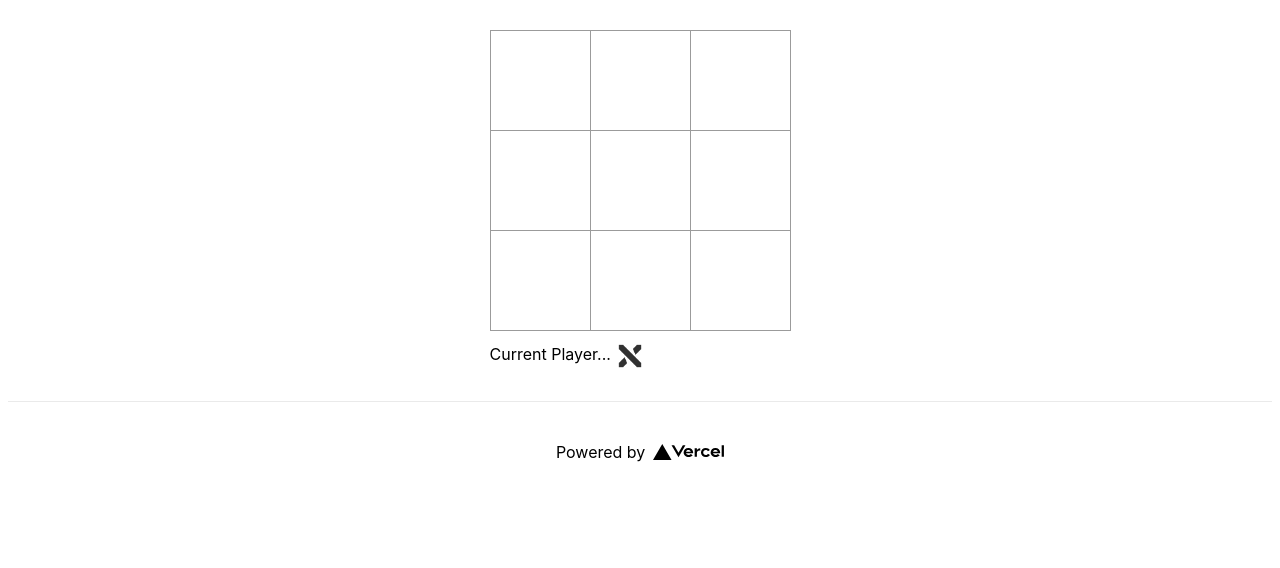
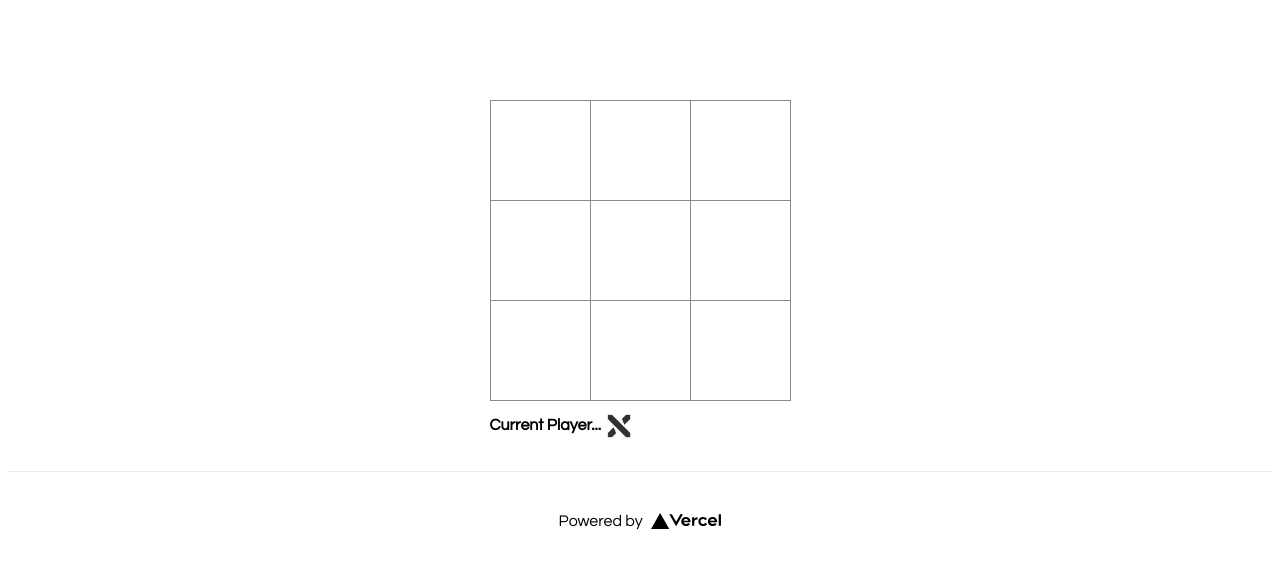
Before and after one commit to yukikurage/tic-tac-toe, a Next.js app: page / in a window 1280 px wide. Shown: the top 568 px of the page. Built offline with nearby package versions, Linux system fonts and the light colour scheme.

Commit message:
update fonts

```diff
--- a/src/pages/index.tsx
+++ b/src/pages/index.tsx
@@ -168,6 +168,7 @@ export default function Home() {
       <Head>
         <title>Tic-Tac-Toe</title>
         <link rel="icon" href="/favicon.ico" />
+        <link href="https://fonts.googleapis.com/css?family=Questrial" rel="stylesheet"></link>
       </Head>
 
       <main className={styles.main}>
--- a/src/styles/Home.module.css
+++ b/src/styles/Home.module.css
@@ -1,5 +1,5 @@
 .container {
-  min-height: 20vh;
+  min-height: 80vh;
   padding: 0 0.5rem;
   display: flex;
   flex-direction: column;
@@ -35,7 +35,7 @@
 }
 
 .board td {
-  border: 1px solid rgb(155, 155, 155);
+  border: 1px solid rgb(138, 138, 138);
   width: 100px;
   height: 100px;
 }
@@ -65,6 +65,7 @@
   margin-top: 10px;
   display: block;
   height: 30px;
+  font-weight: bold;
 }
 
 .main button {
--- a/src/styles/globals.css
+++ b/src/styles/globals.css
@@ -2,8 +2,7 @@ html,
 body {
   padding: 0;
   margin: 0;
-  font-family: Century Gothic, -apple-system, BlinkMacSystemFont, Segoe UI, Roboto, Oxygen, Ubuntu,
-    Cantarell, Fira Sans, Droid Sans, Helvetica Neue, sans-serif;
+  font-family: Century Gothic, CenturyGothic, 'Questrial', sans-serif;
 }
 
 a {
```
